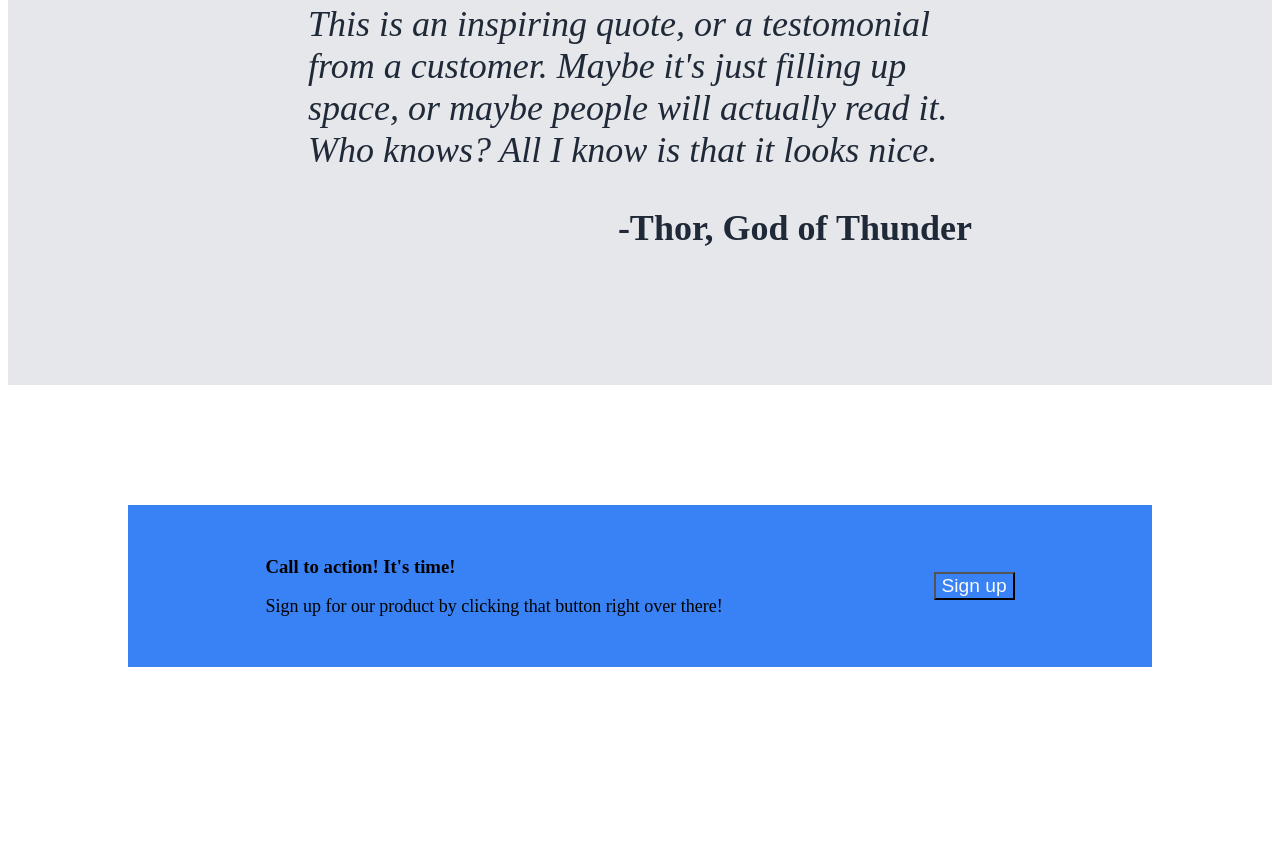
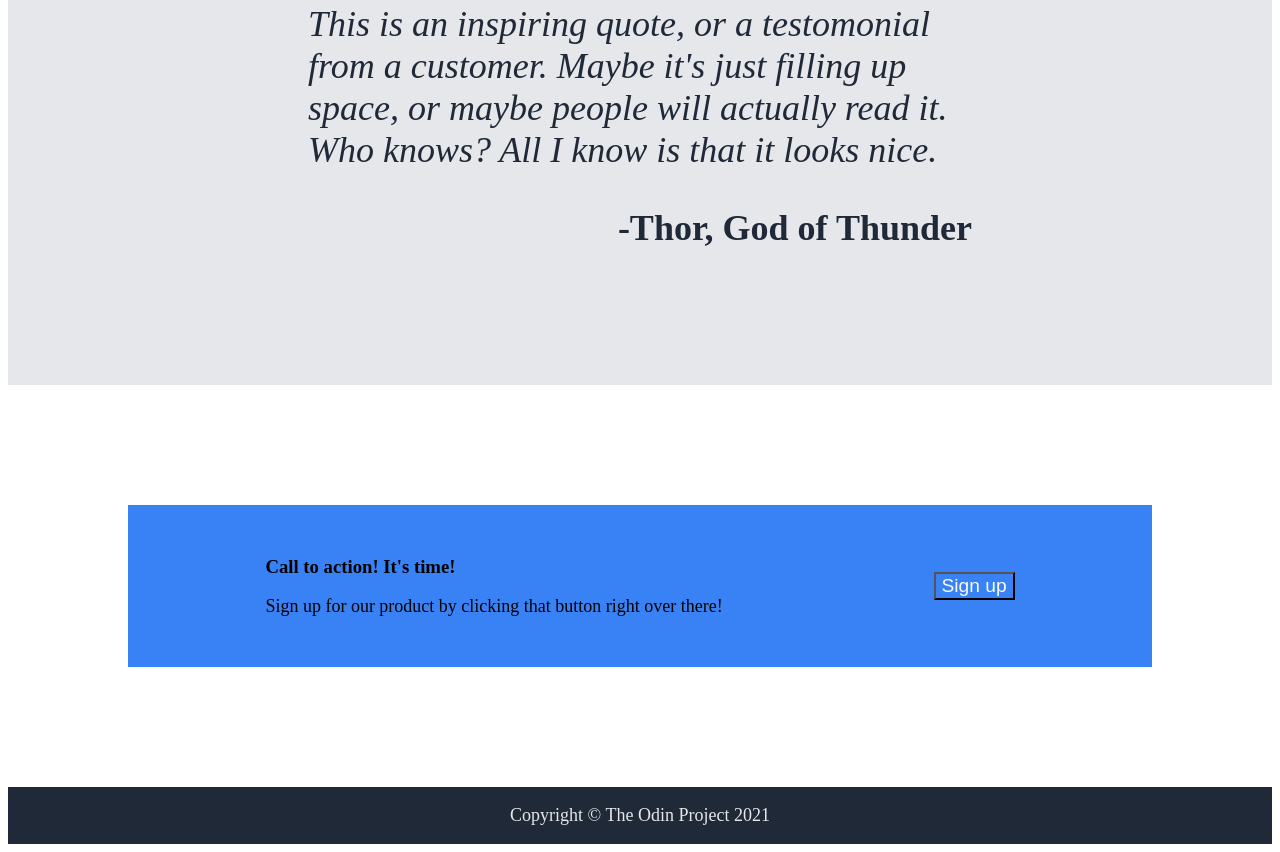
Before and after one commit to sullivan-william/Landing-Page, a plain HTML site: page index.html in a window 1280 px wide. Shown: the part 902-1754 px from the top of the page. Before the commit the page ends 1697 px from the top, so only its background shows below. Drawn offline with Linux system fonts and the light colour scheme.

Commit message:
Adding footer

```diff
--- a/index.html
+++ b/index.html
@@ -55,5 +55,8 @@
         </div>
         <button>Sign up</button>
     </div>
+    <div class="footer">
+        <p>Copyright © The Odin Project 2021</p>
+    </div>
 </body>
 </html>
--- a/style.css
+++ b/style.css
@@ -104,3 +104,13 @@ img {
     align-items: center;
     margin: 120px;
 }
+
+.footer {
+    background-color: #1F2937;
+    display: flex;
+    justify-content: center;
+}
+
+.footer > p {
+    color: #E5E7EB;
+}
```
